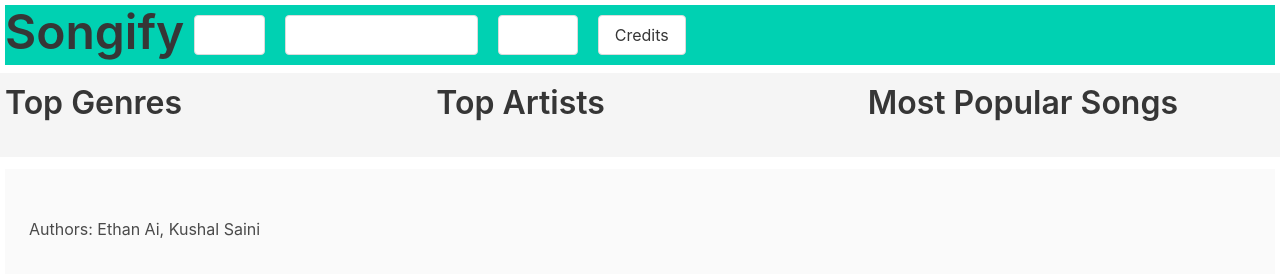
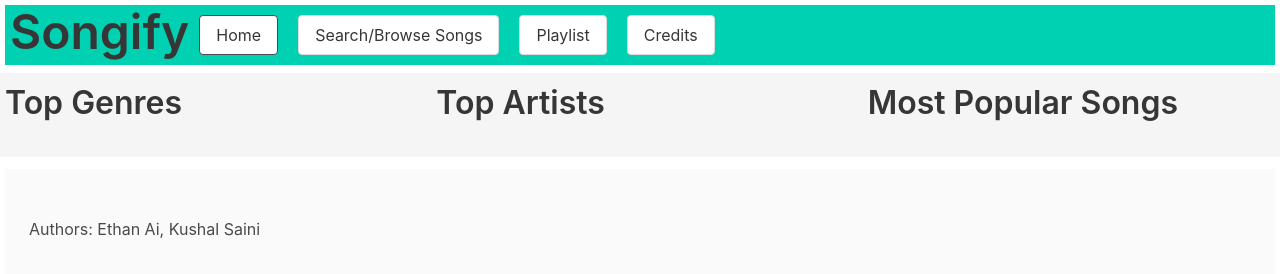
Before and after one commit to ethan50876/COMP3612-ASG2, a plain HTML site: page index.html in a window 1280 px wide. Drawn offline with nearby package versions, Linux system fonts and the light colour scheme; no server answers.

Commit message:
navbar styling

```diff
--- a/asg2-mainstyles.css
+++ b/asg2-mainstyles.css
@@ -7,6 +7,10 @@ html {
 
 nav {
     margin-bottom: 20px;
+}
+
+nav h1 {
+    padding-left: 5px;
 }
 
 .topbar > * {
--- a/index.html
+++ b/index.html
@@ -12,13 +12,13 @@
   <!-- Header Section -->
   <header>
     <nav class="navbar is-primary">
-      <div class="navbar-brand is-expanded">
+      <div class="navbar-brand">
         <h1 class="title is-1">Songify</h1>
       </div>
       <div class="navbar-start topbar">
-        <button class='navbar-item button' onclick="togglePage('home-view')">Home</button>
-        <button class='navbar-item button' onclick="togglePage('search-view')">Search/Browse Songs</button>
-        <button class='navbar-item button' onclick="togglePage('playlist-view')">Playlist</button>
+        <button class='button is-active' onclick="togglePage('home-view')">Home</button>
+        <button class='button' onclick="togglePage('search-view')">Search/Browse Songs</button>
+        <button class=' button' onclick="togglePage('playlist-view')">Playlist</button>
         <button class='button dropdown-trigger' onmouseover="showCredits()"> Credits</button>
         <ul class="popup dropdown-content">
           <li>
```
